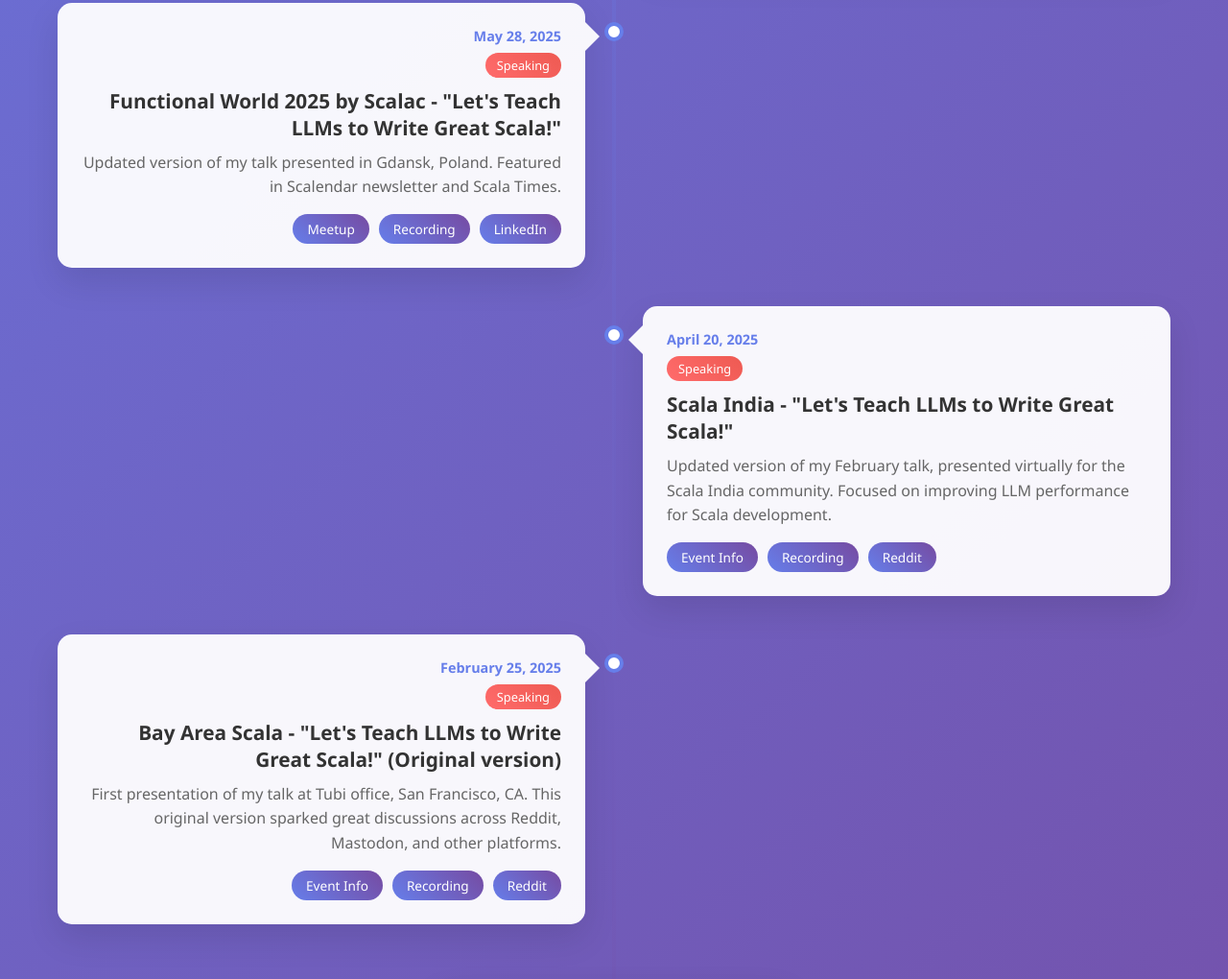
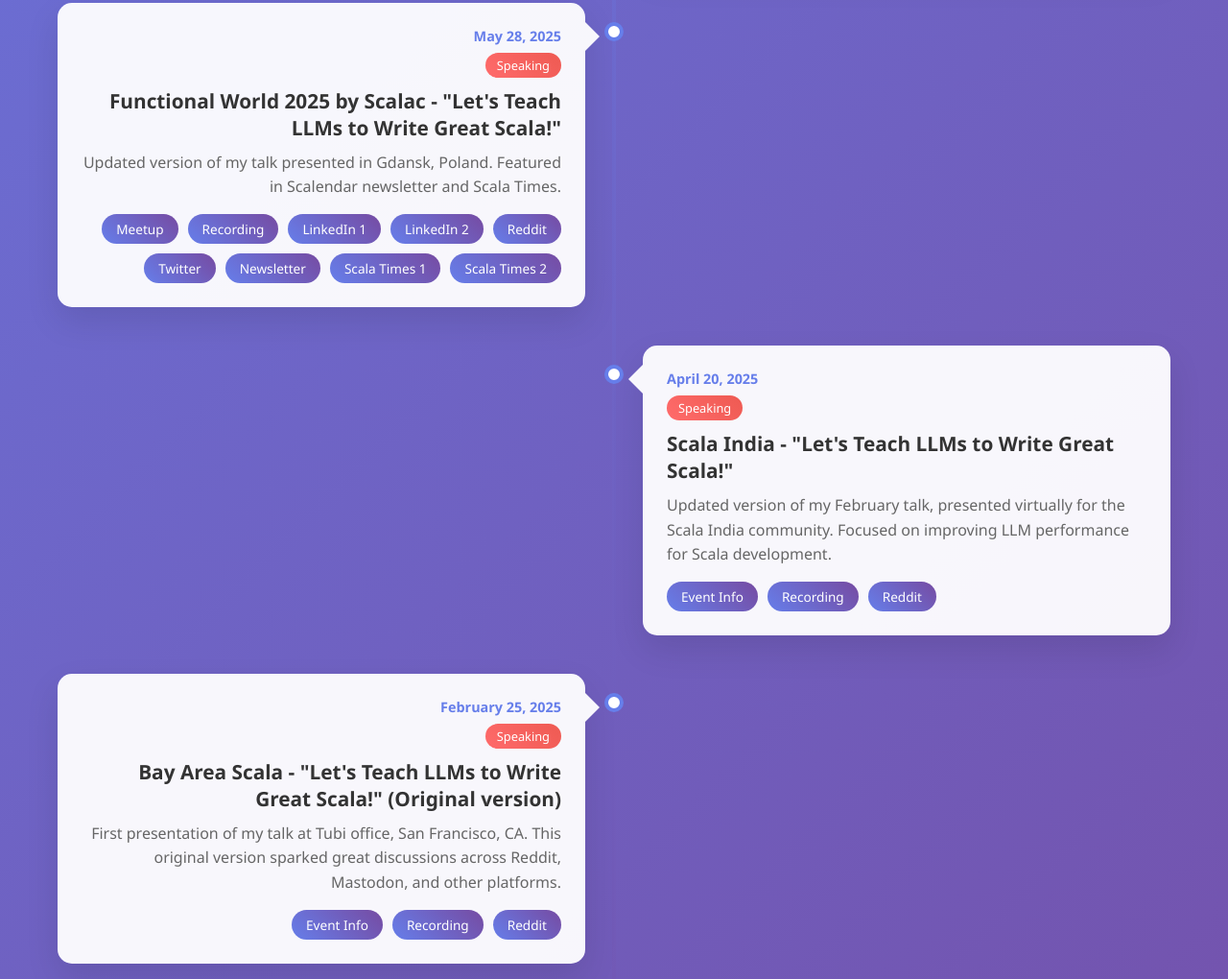
Before and after one commit to kannupriyakalra/kannupriyakalra.github.io, a plain HTML site: page index.html in a window 1280 px wide. Shown: the part 1644-2664 px from the top of the page at 96% size. Drawn offline with Linux system fonts and the light colour scheme.

Commit message:
added links for poland talk

```diff
--- a/index.html
+++ b/index.html
@@ -422,9 +422,15 @@
                         <h3 class="item-title">Functional World 2025 by Scalac - "Let's Teach LLMs to Write Great Scala!"</h3>
                         <p class="item-description">Updated version of my talk presented in Gdansk, Poland. Featured in Scalendar newsletter and Scala Times.</p>
                         <div class="item-links">
-                            <a href="https://www.meetup.com/functionalworld/events/307654612/" class="item-link" target="_blank">Meetup</a>
+                            <a href="https://www.meetup.com/functionalworld/events/307654612/?eventOrigin=group_upcoming_events" class="item-link" target="_blank">Meetup</a>
                             <a href="https://www.youtube.com/watch?v=cNAmsIpSsgk&ab_channel=Scalac" class="item-link" target="_blank">Recording</a>
-                            <a href="https://www.linkedin.com/posts/scalac_ai-functionalworld-scala-ugcPost-7326538223818563584-U2Ru" class="item-link" target="_blank">LinkedIn</a>
+                            <a href="https://www.linkedin.com/posts/scalac_ai-functionalworld-scala-ugcPost-7326538223818563584-U2Ru?utm_source=share&utm_medium=member_desktop&rcm=ACoAAA8qk7UBmvcZ2O7aAJfMpsdEXBvcKSNiHWM" class="item-link" target="_blank">LinkedIn 1</a>
+                            <a href="https://www.linkedin.com/posts/scalac_lets-teach-llms-to-write-great-scala-ugcPost-7332752921190625281-K2YD?utm_source=share&utm_medium=member_desktop&rcm=ACoAAA8qk7UBmvcZ2O7aAJfMpsdEXBvcKSNiHWM" class="item-link" target="_blank">LinkedIn 2</a>
+                            <a href="https://www.reddit.com/r/scala/comments/1krvvgv/meetup_lets_teach_llms_to_write_great_scala/" class="item-link" target="_blank">Reddit</a>
+                            <a href="https://x.com/FunctionalWorld/status/1920776605015674943" class="item-link" target="_blank">Twitter</a>
+                            <a href="https://www.linkedin.com/pulse/scalendar-may-2025-scalac-qck6e/?trackingId=aSO5CkxeSB2O0U4GPUxJuw%3D%3D" class="item-link" target="_blank">Newsletter</a>
+                            <a href="https://scalatimes.com/ead904f5c2" class="item-link" target="_blank">Scala Times 1</a>
+                            <a href="https://scalatimes.com/af935bf2d5" class="item-link" target="_blank">Scala Times 2</a>
                         </div>
                     </div>
                 </div>
```
